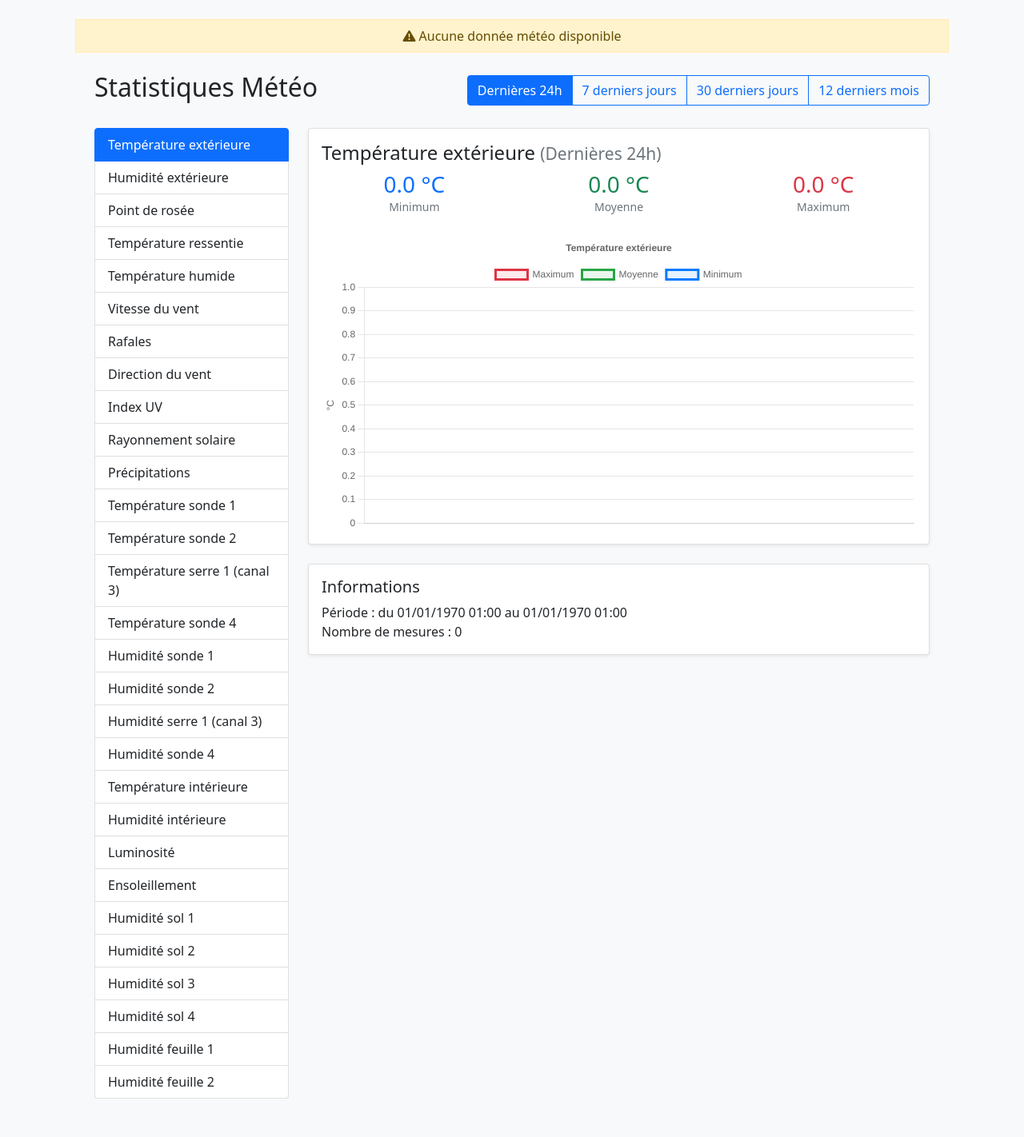
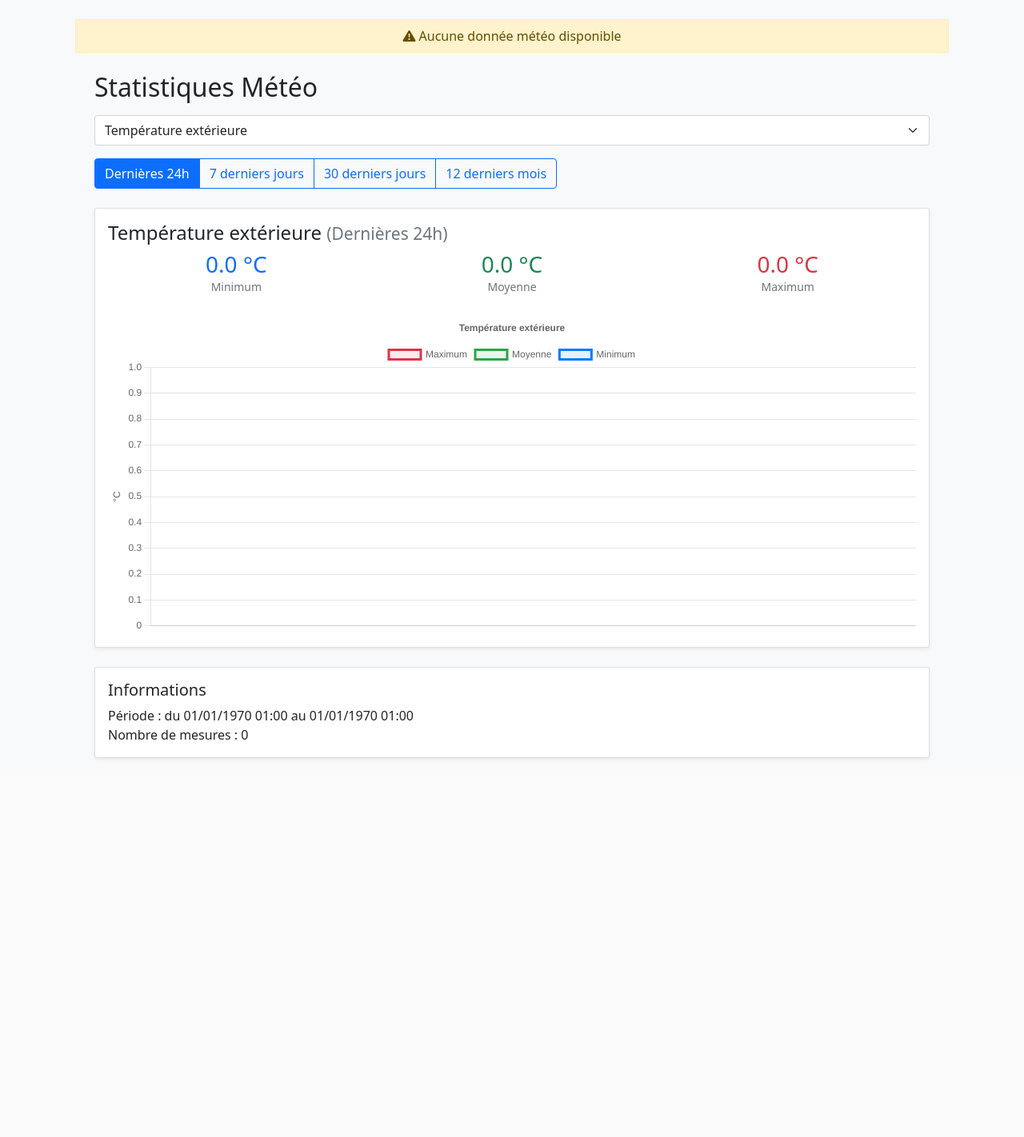
Before and after one commit to janssens/awekas_to_mysql, a PHP site: page /stats.php in a window 1280 px wide. Shown: the part 56-1478 px from the top of the page at 80% size. After the commit the page ends 1006 px from the top, so only its background shows below. Run offline with PHP 8.4, Linux system fonts and the light colour scheme; data that the repository does not hold is empty; some libraries are stand-ins or nearby versions.

Commit message:
responsive

```diff
--- a/stats.php
+++ b/stats.php
@@ -80,13 +80,84 @@ $chartData = getChartData(
     <link href="https://cdn.jsdelivr.net/npm/bootstrap@5.3.0/dist/css/bootstrap.min.css" rel="stylesheet">
     <link href="https://cdn.jsdelivr.net/npm/bootstrap-icons@1.7.2/font/bootstrap-icons.css" rel="stylesheet">
     <script src="https://cdn.jsdelivr.net/npm/chart.js"></script>
+    <style>
+        @media (max-width: 768px) {
+            .container {
+                padding-left: 8px;
+                padding-right: 8px;
+            }
+            .card {
+                border-radius: 10px;
+            }
+            .card-body {
+                padding: 12px;
+            }
+            .btn-group {
+                width: 100%;
+            }
+            .btn-group .btn {
+                flex: 1;
+                padding: 0.375rem 0.5rem;
+                font-size: 0.875rem;
+            }
+            .h2 {
+                font-size: 1.5rem;
+            }
+            .h3 {
+                font-size: 1.25rem;
+            }
+        }
+        .measurement-select {
+            max-width: 100%;
+            width: 300px;
+        }
+        #measurementChart {
+            min-height: 300px;
+            max-height: 400px;
+        }
+        .stats-header {
+            display: flex;
+            flex-direction: column;
+            gap: 1rem;
+            margin-bottom: 1.5rem;
+        }
+        .stats-header h1 {
+            margin: 0;
+        }
+        .stats-controls {
+            display: flex;
+            flex-wrap: wrap;
+            gap: 1rem;
+            align-items: center;
+        }
+        @media (max-width: 576px) {
+            .stats-controls {
+                flex-direction: column;
+                align-items: stretch;
+            }
+            .measurement-select {
+                width: 100%;
+            }
+            .btn-group {
+                order: -1;
+            }
+        }
+    </style>
 </head>
 <body class="bg-light">
     <?php require_once 'header.php'; ?>
 
     <div class="container py-4">
-        <div class="d-flex justify-content-between align-items-center mb-4">
+        <div class="stats-header">
             <h1 class="h2">Statistiques Météo</h1>
+            <div class="stats-controls">
+                <select class="form-select measurement-select" onchange="window.location.href='?measurement=' + this.value + '&period=<?php echo $selectedPeriod; ?>'">
+                    <?php foreach ($measurements as $key => $info): ?>
+                        <option value="<?php echo $key; ?>" <?php echo $selectedMeasurement === $key ? 'selected' : ''; ?>>
+                            <?php echo $info['name']; ?>
+                        </option>
+                    <?php endforeach; ?>
+                </select>
                 <div class="btn-group">
                     <?php foreach ($periods as $key => $period): ?>
                         <a href="?measurement=<?php echo $selectedMeasurement; ?>&period=<?php echo $key; ?>"
@@ -96,19 +167,8 @@ $chartData = getChartData(
                     <?php endforeach; ?>
                 </div>
             </div>
+        </div>
 
-        <div class="row mb-4">
-            <div class="col-md-3">
-                <div class="list-group">
-                    <?php foreach ($measurements as $key => $info): ?>
-                        <a href="?measurement=<?php echo $key; ?>&period=<?php echo $selectedPeriod; ?>"
-                           class="list-group-item list-group-item-action <?php echo $selectedMeasurement === $key ? 'active' : ''; ?>">
-                            <?php echo $info['name']; ?>
-                        </a>
-                    <?php endforeach; ?>
-                </div>
-            </div>
-            <div class="col-md-9">
         <div class="card shadow-sm mb-4">
             <div class="card-body">
                 <h2 class="card-title h4">
@@ -155,8 +215,6 @@ $chartData = getChartData(
             </div>
         </div>
     </div>
-        </div>
-    </div>
 
     <script>
     const ctx = document.getElementById('measurementChart').getContext('2d');
@@ -192,6 +250,7 @@ $chartData = getChartData(
         },
         options: {
             responsive: true,
+            maintainAspectRatio: false,
             interaction: {
                 intersect: false,
                 mode: 'index'
```
Also changed, not shown: index.php (+16 -0 lines). Lines whose indentation alone changed are shown as unchanged.
